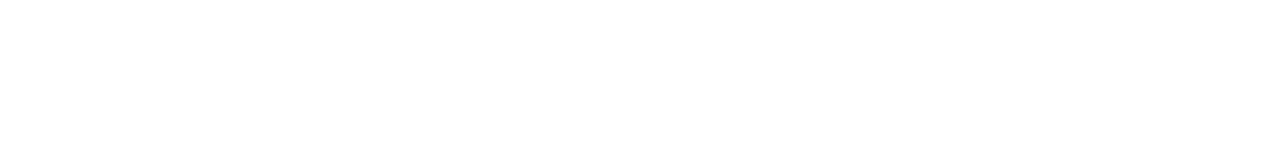
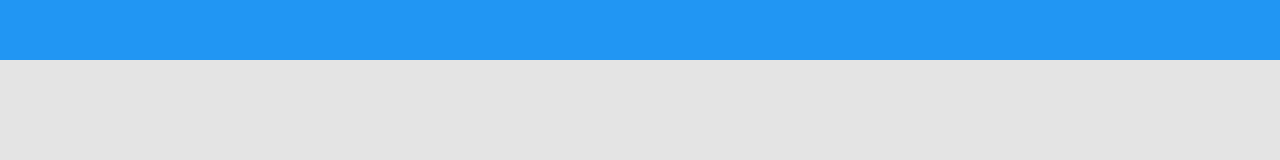
Before and after one commit to nikolegrauelizondo/Memory-Game-Project-JavaScript, a plain HTML site: page game/index.html in a window 1280 px wide. Drawn offline with Linux system fonts and the light colour scheme.

Commit message:
Updated folder names and style file.

```diff
--- /dev/null
+++ b/game/css/style.css
@@ -0,0 +1,58 @@
+:root {
+    --primary-color-dark: #1769aa;
+    --primary-color: #2196f3;
+    --primary-color-light: #4dabf5;
+    --secondary-color-dark: #b2741a;
+    --secondary-color: #ffa726;
+    --secondary-color-light: #ffb851;
+    --background-color: #e4e4e4;
+    --navigationContainer-height: 60px;
+}
+
+* {
+    padding: 0;
+    margin: 0;
+    font-family: Arial, Helvetica, sans-serif;
+}
+
+h1 {
+    color: var(--primary-color);
+}
+
+h2 {
+    color: var(--secondary-color);
+}
+
+button {
+    min-width: 60px;
+    border-style: none;
+    padding: 10px 10px 10px 10px;
+    margin: 5px 5px 5px 5px;
+    font-weight: bold;
+    color: white;
+    background-color: var(--secondary-color);
+    outline: none;
+}
+
+button:focus {
+    outline: none;
+}
+
+.mainContainer {
+    display: flex;
+    flex-direction: column;
+    background-color: var(--background-color);
+    width: 100vw;
+    height: 100vh;
+}
+
+.navigationContainer {
+    background-color: var(--primary-color);
+    width: 100%;
+    height: var(--navigationContainer-height);
+}
+
+.contentContainer {
+    width: 100%;
+    height: calc(100% - var(--navigationContainer-height));
+}
--- a/memoryGame/index.html
+++ b/game/index.html
@@ -11,9 +11,9 @@
 </head>
 
 <body>
-    <div class="mainContainer" id="mainContainer">
-        <div class="navigationContainer" id="navigationContainer"></div>
-        <div class="contentContainer" id="contentContainer"></div>
+    <div id="mainContainer" class="mainContainer">
+        <div id="navigationContainer" class="navigationContainer"></div>
+        <div id="contentContainer" class="contentContainer"></div>
     </div>
 </body>
 
--- a/memoryGame/css/style.css
+++ /dev/null
@@ -1,33 +0,0 @@
-:root {
-    --primary-color: #263238;
-    --secondary-color: #f50057;
-}
-
-* {
-    padding: 0;
-    margin: 0;
-    font-family: Arial, Helvetica, sans-serif;
-}
-
-h1 {
-    color: var(--primary-color)
-}
-
-h2 {
-    color: var(--secondary-color)
-}
-
-button {
-    min-width: 60px;
-    border-style: none;
-    padding: 10px 10px 10px 10px;
-    margin: 5px 5px 5px 5px;
-    font-weight: bold;
-    color: white;
-    background-color: var(--secondary-color);
-    outline: none;
-}
-
-button:focus {
-    outline: none;
-}
```
Also changed, not shown: backEnd/README.md (renamed from memoryGameBackEnd/README.md), game/js/main.js (renamed from memoryGame/js/main.js), 2 other files.
